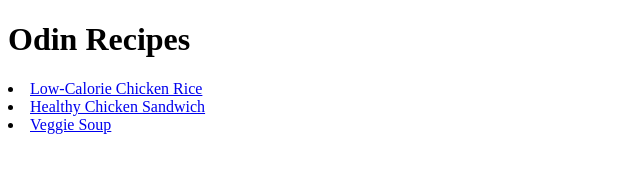
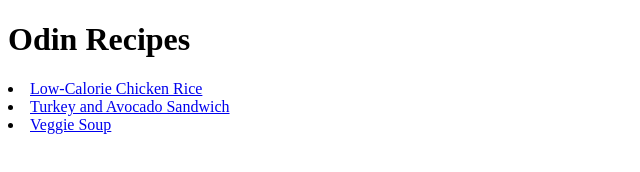
Before and after one commit to faizandevs/odin-recipes, a plain HTML site: page index.html in a window 1280 px wide. Shown: the full height of the page, 0-640 px from the left. Drawn offline with Linux system fonts and the light colour scheme.

```diff
--- a/index.html
+++ b/index.html
@@ -9,7 +9,7 @@
     <h1>Odin Recipes</h1>
     <ul></ul>
     <li><a href="recipes/dietrice.html">Low-Calorie Chicken Rice</a></li>
-    <li><a href="recipes/sandwich.html">Healthy Chicken Sandwich</a></li>
+    <li><a href="recipes/sandwich.html">Turkey and Avocado Sandwich</a></li>
     <li><a href="recipes/soup.html">Veggie Soup</a></li>
 
 </body>
```
